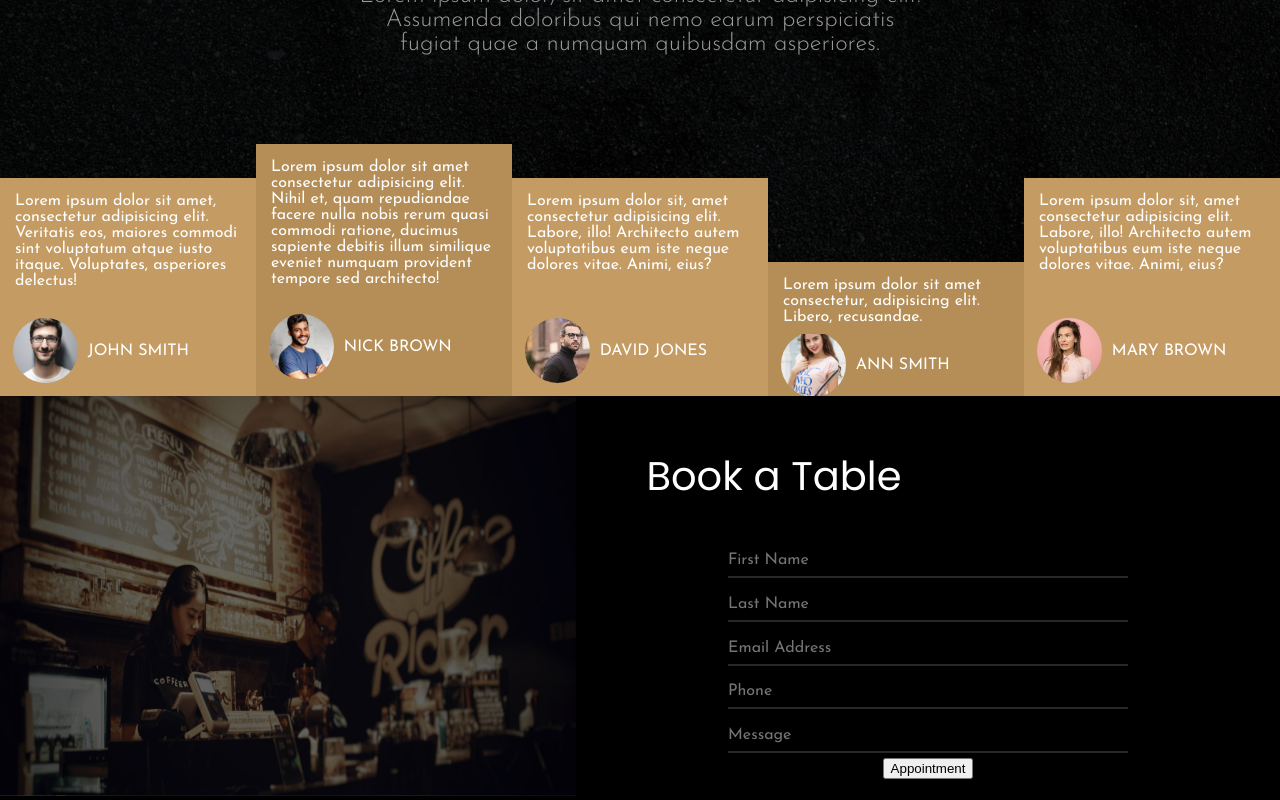
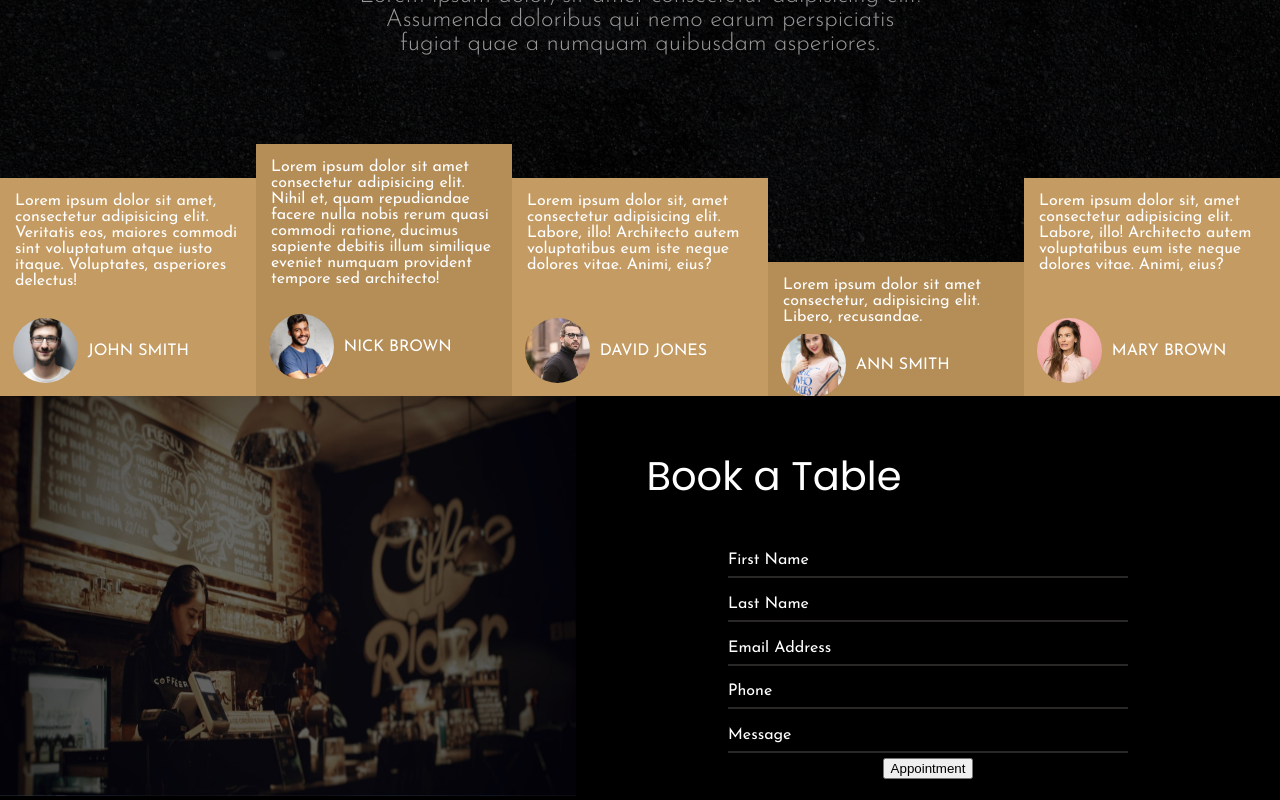
Before and after one commit to Ameer2000Mzori/Coffee-House, a website built with webpack: page src/index.html in a window 1280 px wide. Shown: the part 2284-3084 px from the top of the page. Built offline with nearby package versions, Linux system fonts and the light colour scheme.

Commit message:
added placehoder styling and active and valid

```diff
--- a/src/style.scss
+++ b/src/style.scss
@@ -1604,9 +1604,27 @@ body {
             font-family: $fontTwo;
             font-size: 1rem;
             padding: 0;
-          }
-        }
-      }
-    }
-  }
-}
+
+            &::placeholder {
+              color: white;
+              font-family: $fontTwo;
+              font-size: 1rem;
+            }
+
+            &:active {
+              color: white;
+              font-family: $fontTwo;
+              font-size: 1rem;
+            }
+
+            &:valid {
+              color: white;
+              font-family: $fontTwo;
+              font-size: 1rem;
+            }
+          }
+        }
+      }
+    }
+  }
+}
```
Also changed, not shown: src/style.css, 1 other file.
